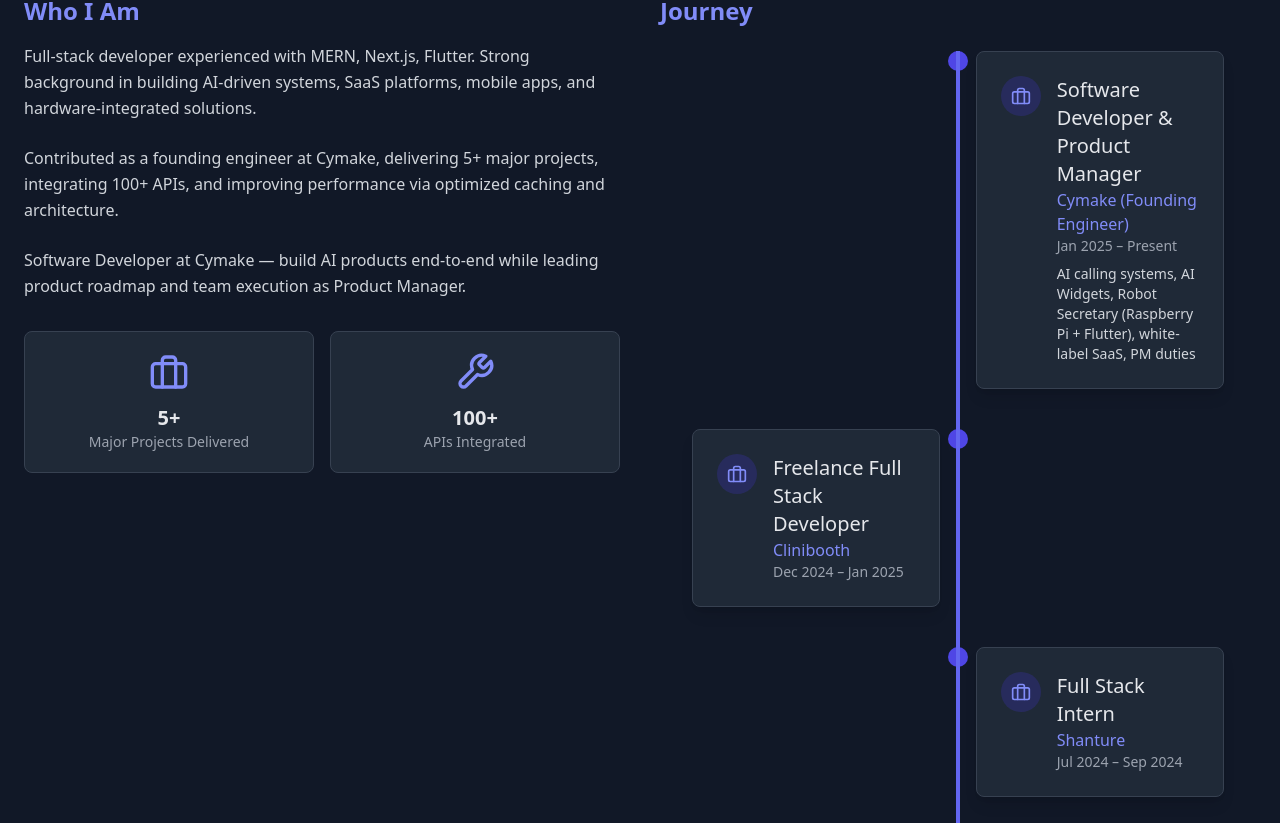
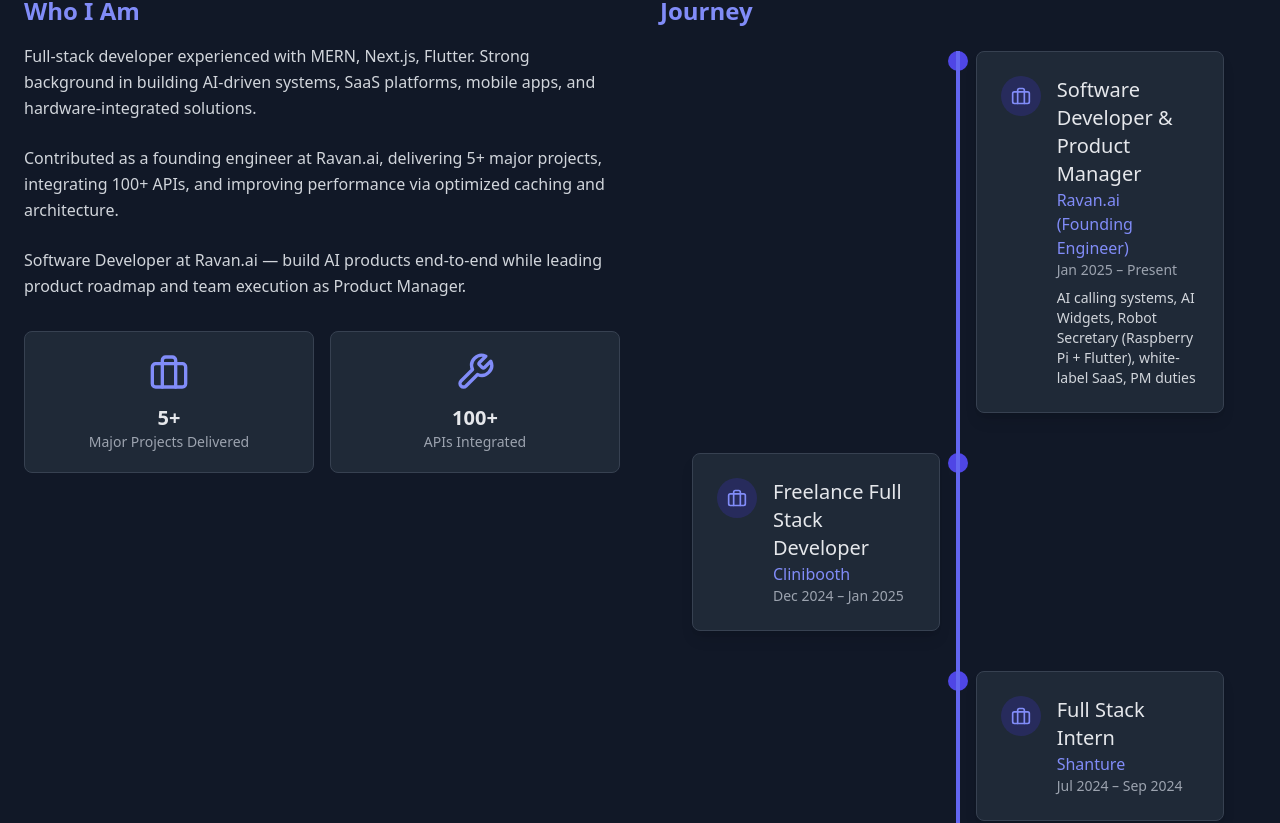
Before and after one commit to tushar12357/portfolio-new, a React (Vite) app: page / in a window 1280 px wide. Shown: the part 993-1816 px from the top of the page. Built offline with nearby package versions, Linux system fonts and the light colour scheme.

Commit message:
Update About.tsx

```diff
--- a/src/components/About.tsx
+++ b/src/components/About.tsx
@@ -28,12 +28,12 @@ const About = () => {
             apps, and hardware-integrated solutions.
           </p>
           <p className="text-gray-300 mb-6 leading-relaxed">
-            Contributed as a founding engineer at Cymake, delivering 5+ major
+            Contributed as a founding engineer at Ravan.ai, delivering 5+ major
             projects, integrating 100+ APIs, and improving performance via
             optimized caching and architecture.
           </p>
           <p className="text-gray-300 mb-8 leading-relaxed">
-            Software Developer at Cymake — build AI products
+            Software Developer at Ravan.ai — build AI products
             end-to-end while leading product roadmap and team execution as
             Product Manager.
           </p>
@@ -59,7 +59,7 @@ const About = () => {
           </h3>
 
           <div className="timeline-container">
-            {/* Cymake */}
+            {/* Ravan.ai */}
             <div className="timeline-item fade-in">
               <div className="timeline-content">
                 <div className="flex items-start gap-4">
@@ -71,7 +71,7 @@ const About = () => {
                       Software Developer & Product Manager
                     </h4>
                     <p className="text-indigo-400">
-                      Cymake (Founding Engineer)
+                      Ravan.ai (Founding Engineer)
                     </p>
                     <p className="text-gray-400 text-sm">Jan 2025 – Present</p>
                     <p className="text-gray-300 mt-2 text-sm">
```
